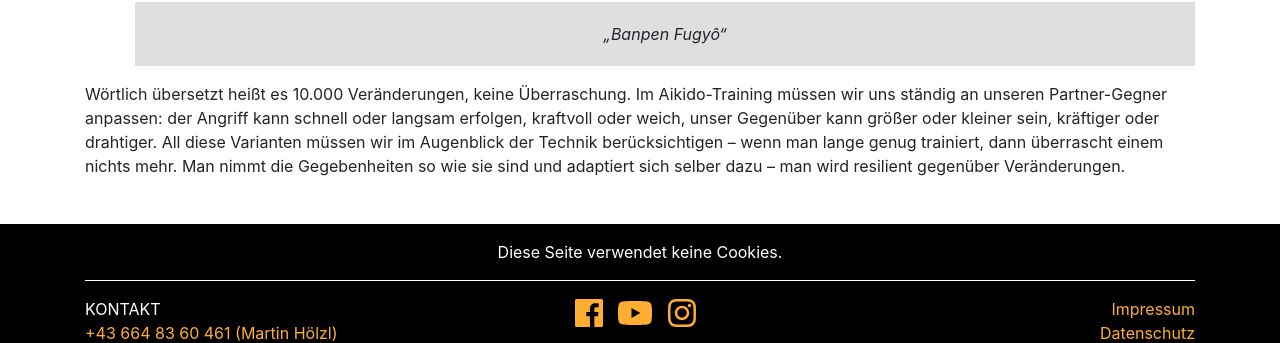
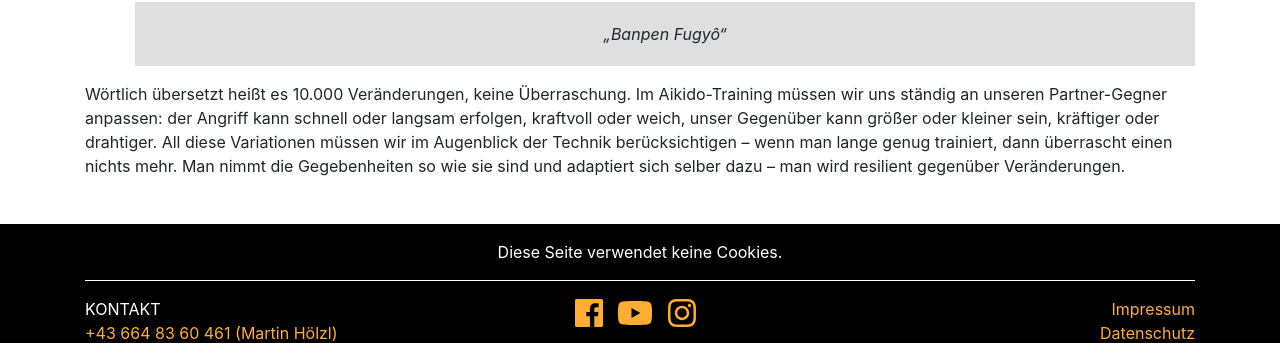
Before and after one commit to TWachs/aikinomichi-linz, a Jekyll site: the page built from gesundheit.md, in a window 1280 px wide. Shown: the part 768-1111 px from the top of the page. Built offline with Jekyll 4.4.1, drawn with Linux system fonts in a browser that asks for light colours; nearby versions of some CDN libraries.

Commit message:
Update gesundheit.md

```diff
--- a/gesundheit.md
+++ b/gesundheit.md
@@ -20,6 +20,6 @@
 <blockquote><p style="text-align:center;">„Banpen Fugyô“</p></blockquote>
 
 
-Wörtlich übersetzt heißt es 10.000 Veränderungen, keine Überraschung. Im Aikido-Training müssen wir uns ständig an unseren Partner-Gegner anpassen: der Angriff kann schnell oder langsam erfolgen, kraftvoll oder weich, unser Gegenüber kann größer oder kleiner sein, kräftiger oder drahtiger. All diese Varianten müssen wir im Augenblick der Technik berücksichtigen – wenn man lange genug trainiert, dann überrascht einem nichts mehr. Man nimmt die Gegebenheiten so wie sie sind und adaptiert sich selber dazu – man wird resilient gegenüber Veränderungen.
+Wörtlich übersetzt heißt es 10.000 Veränderungen, keine Überraschung. Im Aikido-Training müssen wir uns ständig an unseren Partner-Gegner anpassen: der Angriff kann schnell oder langsam erfolgen, kraftvoll oder weich, unser Gegenüber kann größer oder kleiner sein, kräftiger oder drahtiger. All diese Variationen müssen wir im Augenblick der Technik berücksichtigen – wenn man lange genug trainiert, dann überrascht einen nichts mehr. Man nimmt die Gegebenheiten so wie sie sind und adaptiert sich selber dazu – man wird resilient gegenüber Veränderungen.
 
 </div>
```
